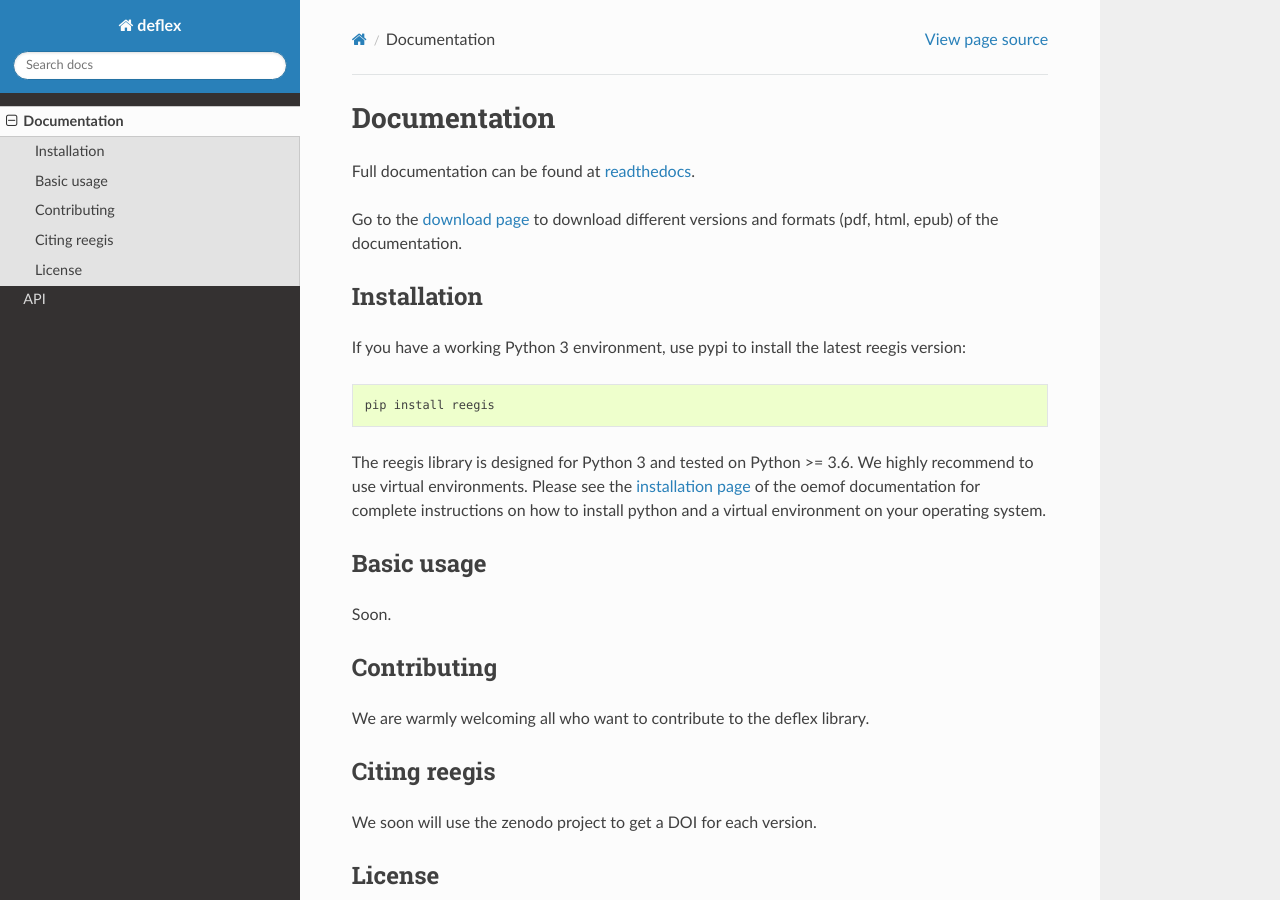
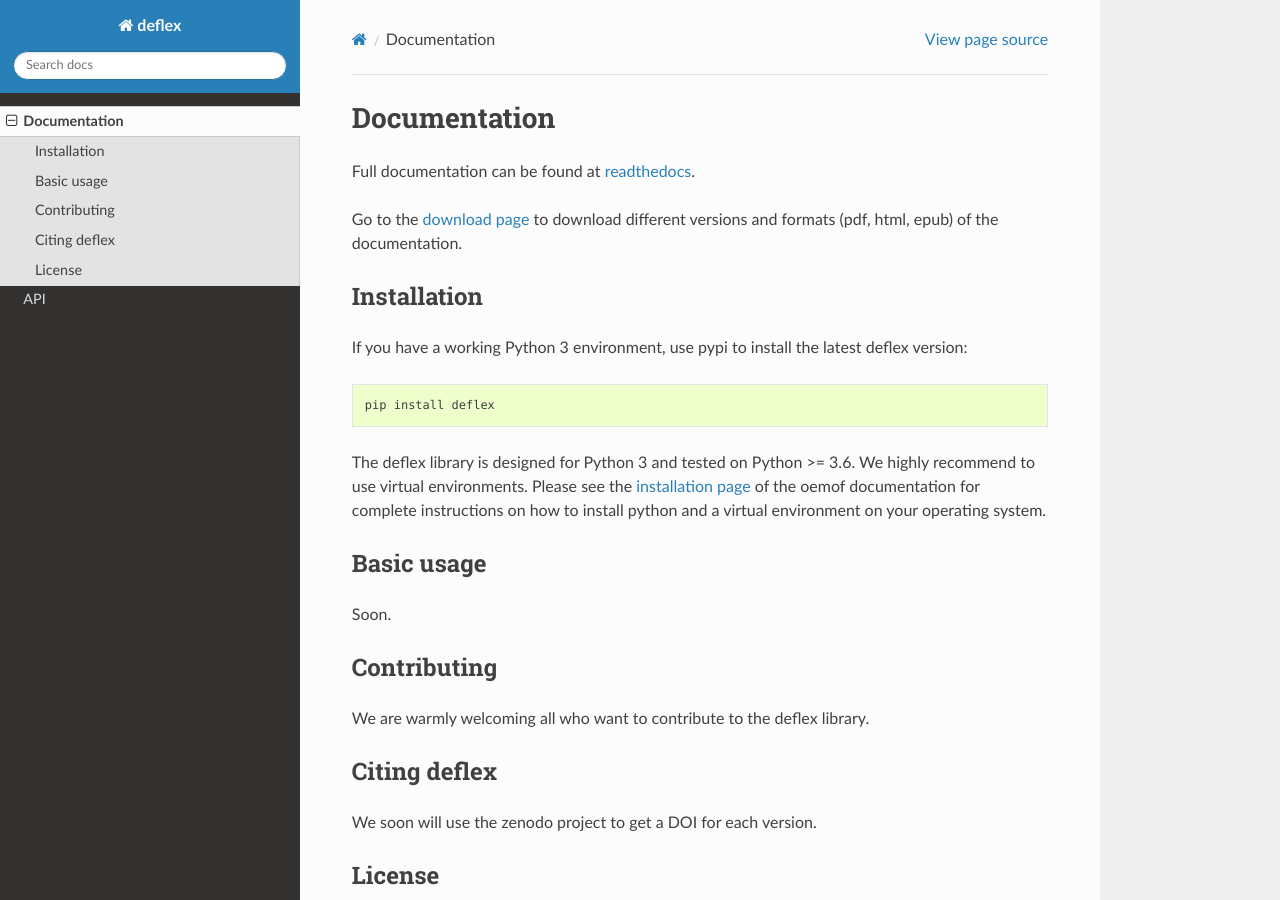
Before and after one commit to reegis/deflex, a Sphinx documentation site: the page built from docs/getting_started.rst, in a window 1280 px wide and 900 px high. Built offline with Sphinx 7.4.7 and the Read the Docs theme 2.0.0, drawn with Linux system fonts in a browser that asks for light colours; formulas are drawn with MathJax 3.

Commit message:
Fix getting started docs

```diff
--- a/docs/getting_started.rst
+++ b/docs/getting_started.rst
@@ -9,13 +9,13 @@
 Installation
 ============
 
-If you have a working Python 3 environment, use pypi to install the latest reegis version:
+If you have a working Python 3 environment, use pypi to install the latest deflex version:
 
 ::
 
-    pip install reegis
+    pip install deflex
 
-The reegis library is designed for Python 3 and tested on Python >= 3.6. We highly recommend to use virtual environments.
+The deflex library is designed for Python 3 and tested on Python >= 3.6. We highly recommend to use virtual environments.
 Please see the `installation page <http://oemof.readthedocs.io/en/stable/installation_and_setup.html>`_ of the oemof documentation for complete instructions on how to install python and a virtual environment on your operating system.
 
 
@@ -31,7 +31,7 @@
 We are warmly welcoming all who want to contribute to the deflex library.
 
 
-Citing reegis
+Citing deflex
 ========================
 
 We soon will use the zenodo project to get a DOI for each version.
```
